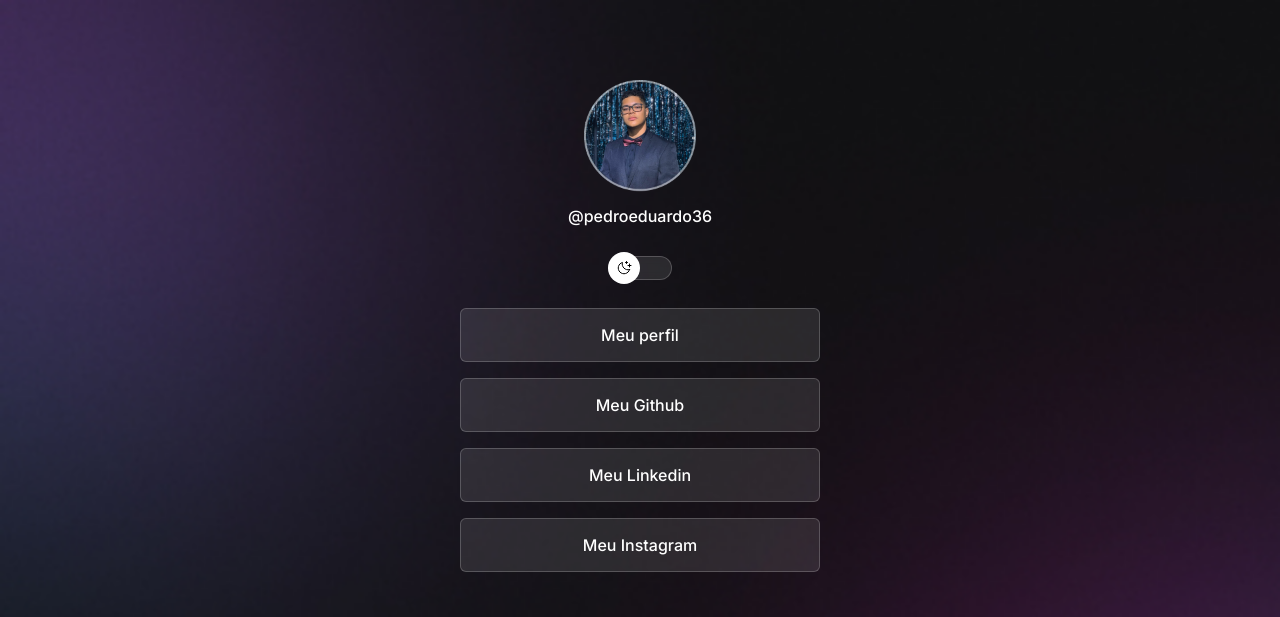
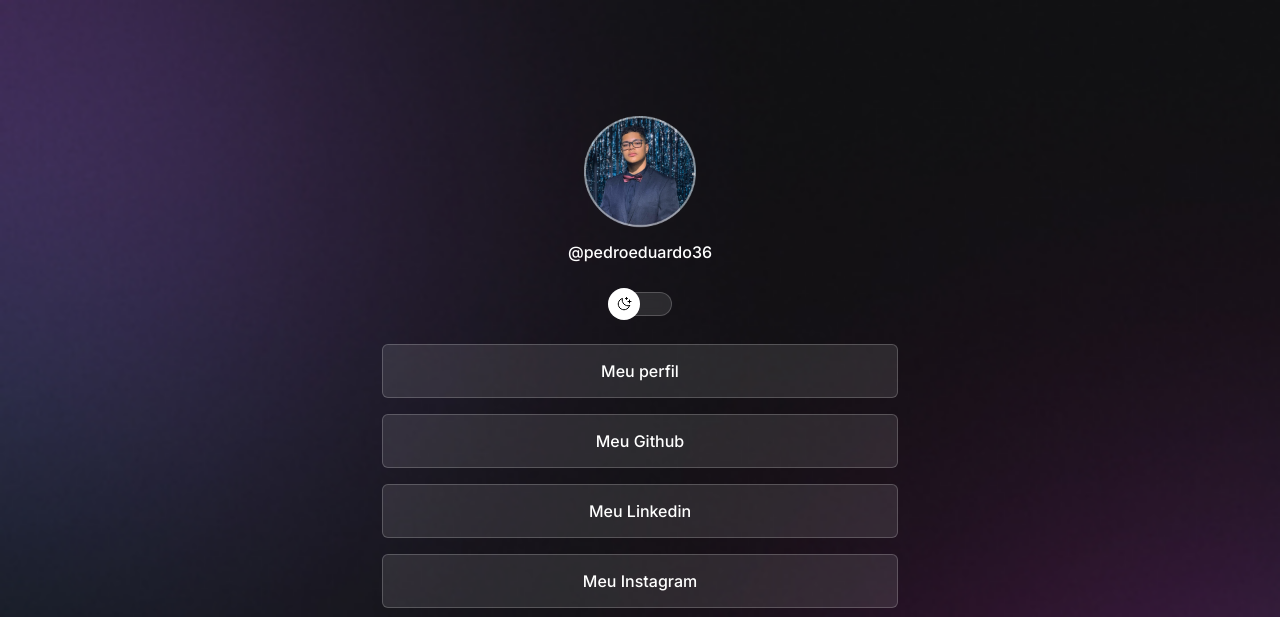
Before and after one commit to pedroeduardo36/DevLinks, a plain HTML site: page index.html in a window 1280 px wide. Shown: the top 617 px of the page. Drawn offline with nearby package versions, Linux system fonts and the light colour scheme.

Commit message:
Fix container width

```diff
--- a/styles.css
+++ b/styles.css
@@ -41,8 +41,9 @@ body * {
 }
 
 #container {
-  width: 360px;
-
+  width: 100%;
+  max-width: 588px;
+  padding : 36px;
   margin: 56px auto 0px;
 }
 
```
